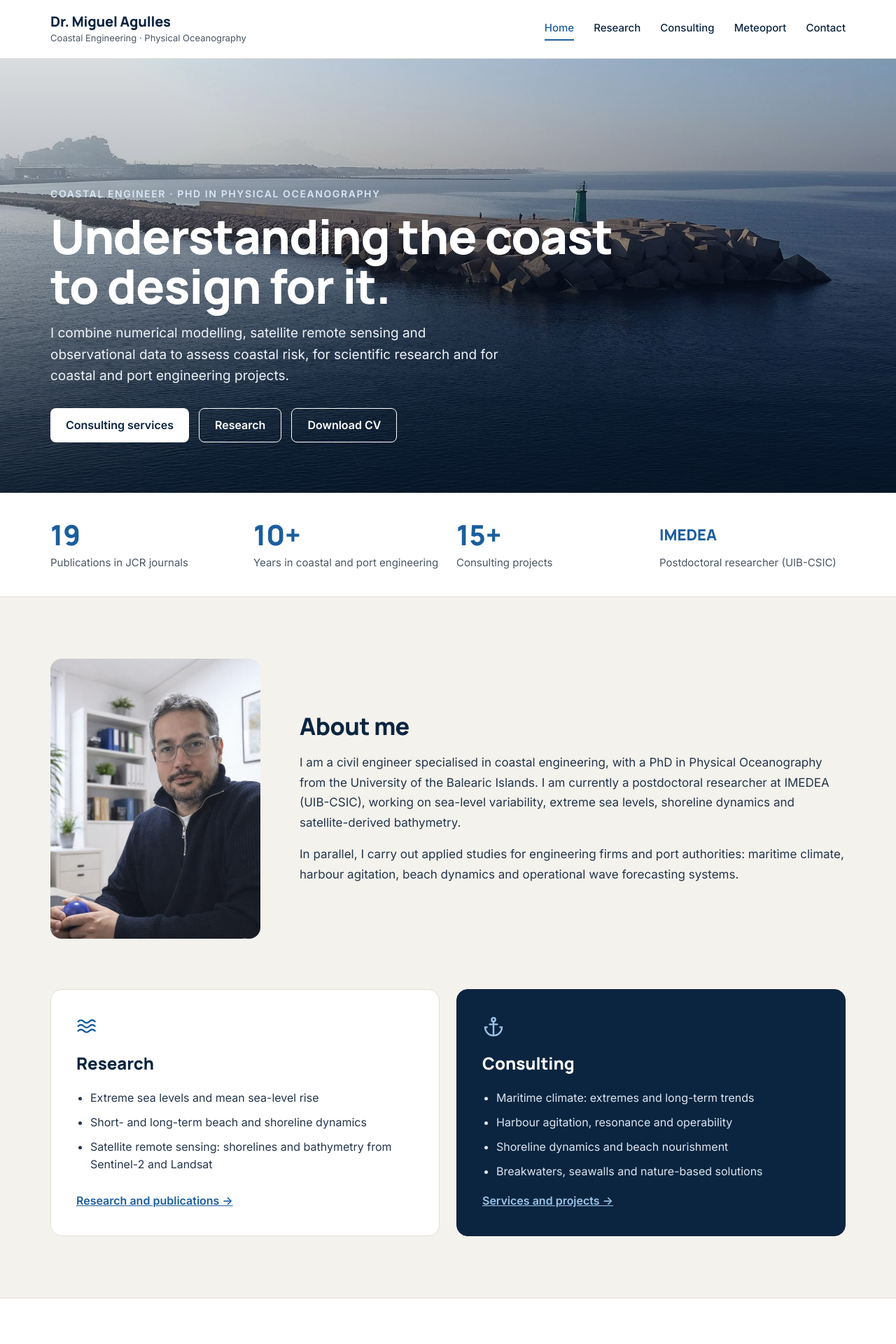
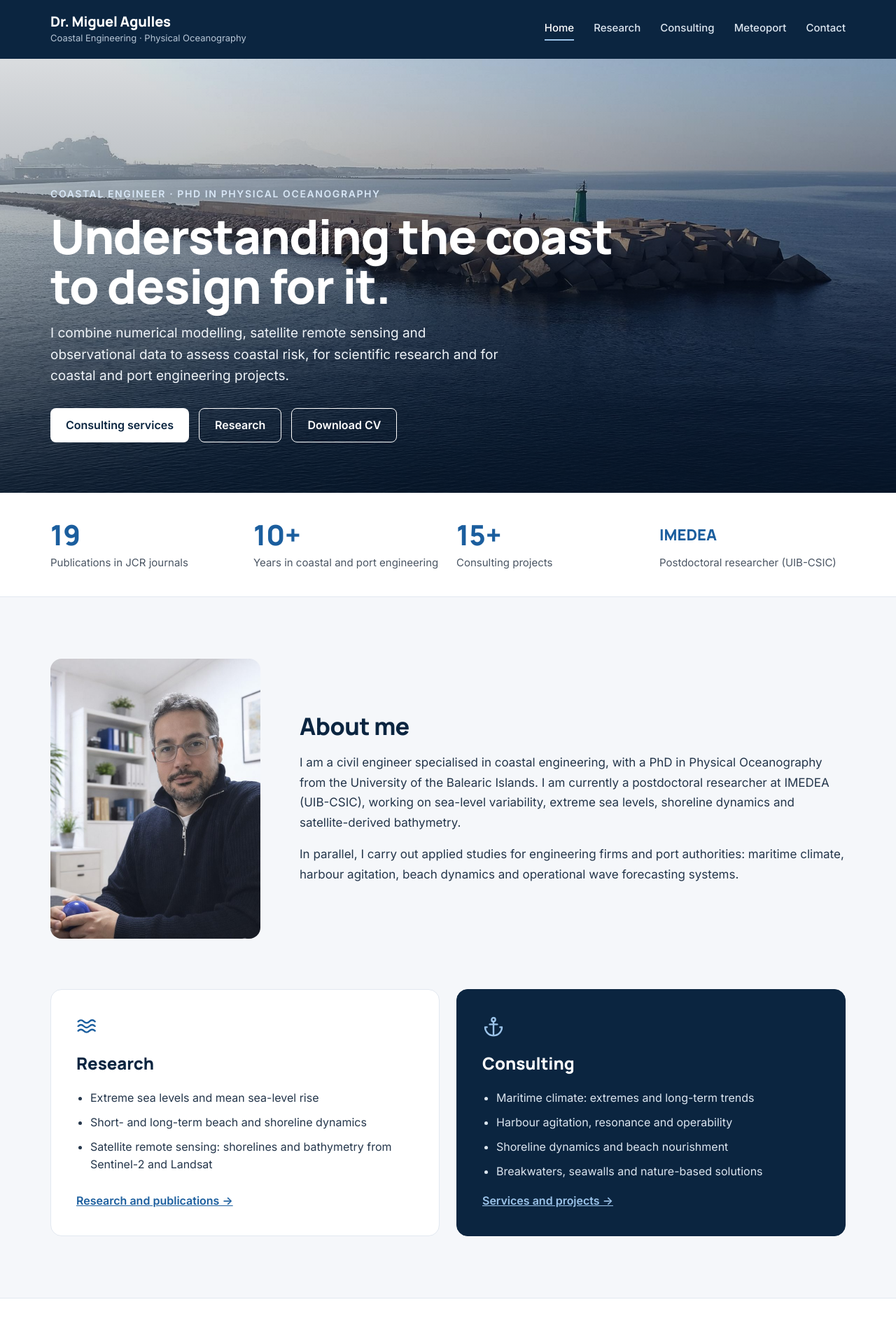
Before and after one commit to magulles/magulles.github.io, a Jekyll site: the page built from index.md, in a window 1280 px wide. Shown: the top 1920 px of the page at 70% size. Built offline with Jekyll 4.4.1, drawn with Linux system fonts in a browser that asks for light colours.

Commit message:
Navy header and light blue-grey background (option A)
Co-Authored-By: Claude Opus 5.5 <noreply@anthropic.com>
Claude-Session: https://claude.ai/code/session_01PzMaffRr6QGj6ACvz4YfoR

```diff
--- a/assets/style.css
+++ b/assets/style.css
@@ -2,13 +2,13 @@
    magulles.github.io — design tokens
    ========================================================= */
 :root {
-  --sand: #F4F2ED;
+  --sand: #F5F7FA;
   --navy: #0B2540;
   --accent: #1B5E9E;
   --accent-light: #9CC4EA;
   --ink: #24364B;
   --muted: #4A5563;
-  --line: #E3DFD6;
+  --line: #E2E8F0;
   --chip: #E6EEF6;
   --white: #FFFFFF;
   --on-navy: #DCE6F0;
@@ -118,8 +118,8 @@ h1, h2, h3 {
    Header
    ========================================================= */
 .site-header {
-  background: var(--white);
-  border-bottom: 1px solid var(--line);
+  background: var(--navy);
+  border-bottom: 1px solid var(--navy);
   position: relative;
   z-index: 10;
 }
@@ -132,18 +132,18 @@ h1, h2, h3 {
   padding-top: 18px;
   padding-bottom: 18px;
 }
-.brand { display: flex; flex-direction: column; text-decoration: none; color: var(--navy); }
-.brand:hover { color: var(--navy); }
+.brand { display: flex; flex-direction: column; text-decoration: none; color: var(--white); }
+.brand:hover { color: var(--white); }
 .brand-name { font-family: var(--font-head); font-weight: 800; font-size: 20px; letter-spacing: -0.2px; line-height: 1.3; }
-.brand-sub { font-size: 13px; color: var(--muted); }
+.brand-sub { font-size: 13px; color: #B7C6D6; }
 
 .site-nav { display: flex; flex-wrap: wrap; align-items: center; gap: 28px; font-size: 15px; font-weight: 500; }
-.site-nav a:not(.btn) { color: var(--navy); text-decoration: none; padding: 4px 0; border-bottom: 2px solid transparent; }
-.site-nav a:not(.btn):hover { color: var(--accent); }
-.site-nav a.active { color: var(--accent); border-bottom-color: var(--accent); }
+.site-nav a:not(.btn) { color: var(--on-navy); text-decoration: none; padding: 4px 0; border-bottom: 2px solid transparent; }
+.site-nav a:not(.btn):hover { color: var(--white); }
+.site-nav a.active { color: var(--white); border-bottom-color: var(--accent-light); }
 
 .nav-toggle { position: absolute; opacity: 0; pointer-events: none; }
-.nav-toggle-label { display: none; cursor: pointer; padding: 10px; margin: -10px; color: var(--navy); }
+.nav-toggle-label { display: none; cursor: pointer; padding: 10px; margin: -10px; color: var(--white); }
 
 @media (max-width: 760px) {
   .nav-toggle-label { display: block; }
@@ -156,7 +156,7 @@ h1, h2, h3 {
     padding-top: 8px;
   }
   .nav-toggle:checked ~ .site-nav { display: flex; }
-  .nav-toggle:focus-visible + .nav-toggle-label { outline: 2px solid var(--accent); }
+  .nav-toggle:focus-visible + .nav-toggle-label { outline: 2px solid var(--accent-light); }
 }
 
 /* =========================================================
```
